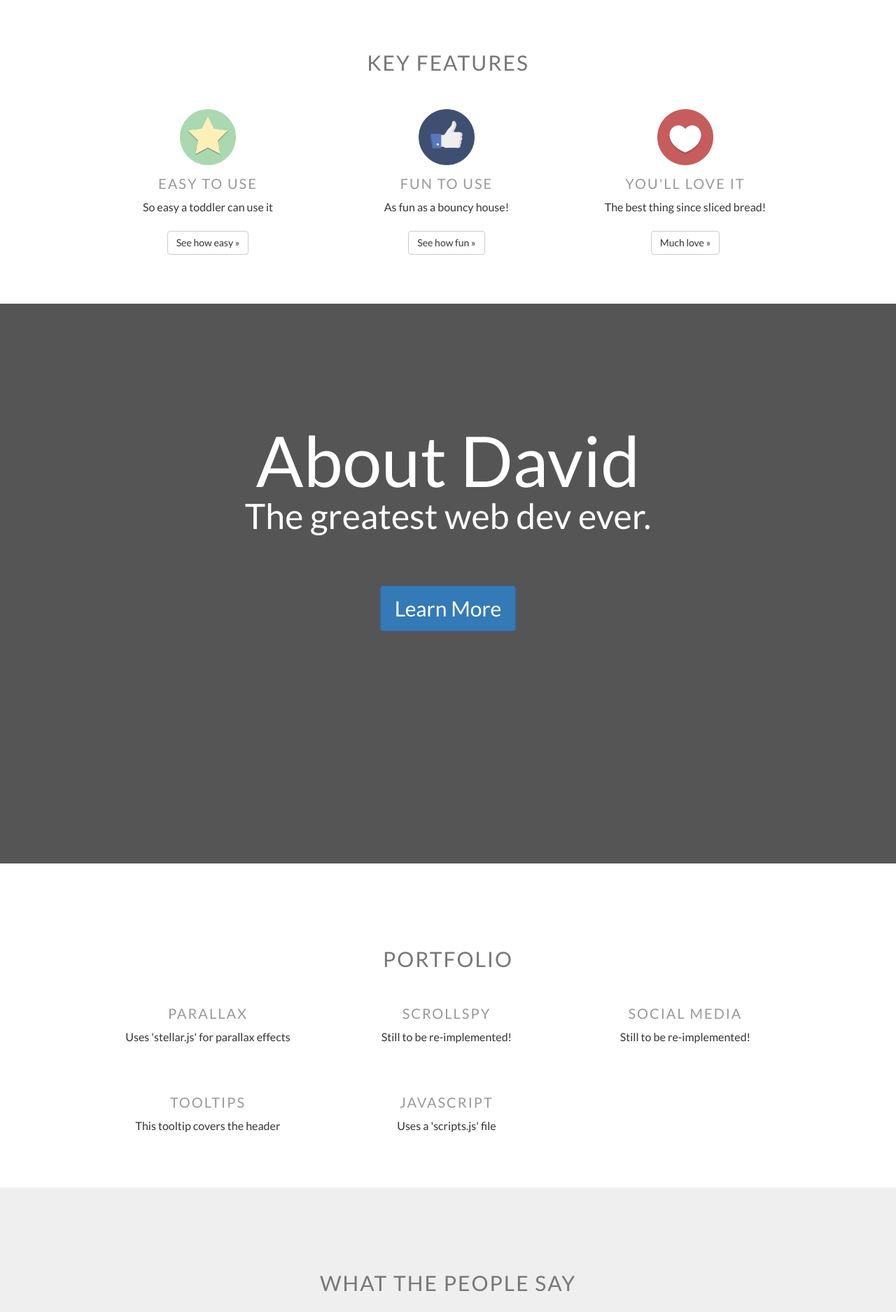
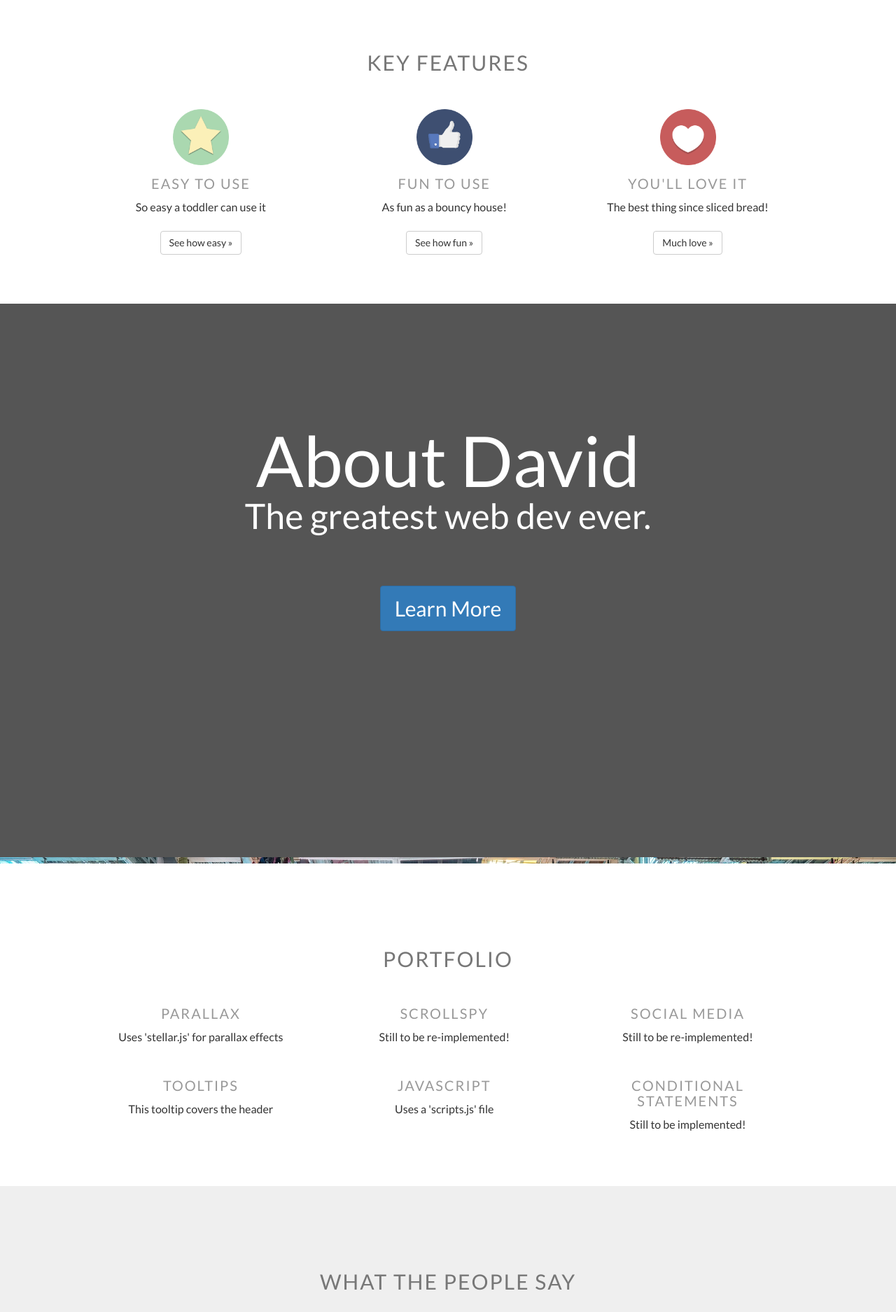
Before and after one commit to davidsretenovic/portfolio-2.7, a plain HTML site: page index.html in a window 1280 px wide. Shown: the part 860-2735 px from the top of the page at 70% size. Drawn offline with nearby package versions, Linux system fonts and the light colour scheme.

Commit message:
added bootstrap columns for features and portfolio section

```diff
--- a/index.html
+++ b/index.html
@@ -28,7 +28,7 @@
 					<span class="icon-bar"></span>
 				</button>
 				<header class="name navbar-brand">
-					<a href="#">David Sretenovic</a>
+					<a href="#">DS</a>
 				</header><!-- end name -->
 			</div><!-- end navbar-header -->
 			<div class="navbar-collapse collapse">
@@ -50,11 +50,11 @@
 		<div class="hero" id="main-hero">
 
 			<div class="hero-content">
-				<h1 class="hero-title">This is a hero title</h1>
+				<h1 class="hero-title">This is David's website</h1>
 				<p>The best and brightest website ever.</p>
 
-				<a href="#">Learn More</a>
-				<a href="#">Sign up</a>
+				<a href="#intro">Learn More</a>
+				<a href="#contact">Ask Me</a>
 
 			</div>
 
@@ -66,49 +66,59 @@
 			<div class="site-section-inside">
 				<div class="section-header">
 					<h2>Key Features</h2>
-				</div>
+				</div><!-- end section-header -->
 
-				<div class="feature-box">
+				<div class="row row-grid" id="feature-row">
+
+					<div class="col-sm-12 col-md-4 col-lg-4 feature-box" id="feature1">
 						<img src="img/star.png" alt="Easy to Use">
 						<h5>Easy to use</h5>
 						<p>So easy a toddler can use it</p>
 						<br>
 						<button type="button" class="btn btn-default" data-toggle="tooltip" data-placement="bottom" title="Easy to Use">See how easy &raquo;</button>
-				</div>
 
-				<div class="feature-box">
+					</div><!-- end feature1 -->
+
+					<div class="col-sm-12 col-md-4 col-lg-4 feature-box" id="feature2">
 						<img src="img/like.png" alt="Fun to Use">
 						<h5>Fun to use</h5>
 						<p>As fun as a bouncy house!</p>
 						<br>
 						<button type="button" class="btn btn-default" data-toggle="tooltip" data-placement="top" title="Fun to Use">See how fun &raquo;</button>
-				</div>
 
-				<div class="feature-box">
+					</div><!-- end feature2 -->
+
+					<div class="col-sm-12 col-md-4 col-lg-4 feature-box" id="feature3">
 						<img src="img/heart.png" alt="You'll love it">
 						<h5>You'll love it</h5>
 						<p>The best thing since sliced bread!</p>
 						<br>
 						<button type="button" class="btn btn-default" data-toggle="tooltip" data-placement="bottom" title="You'll love it">Much love &raquo;</button>
-				</div>
-			</div>
+
+					</div><!-- end feature3 -->
+
+				</div><!-- end feature-row -->
+
+			</div><!-- end site-section-inside -->
+
 		</section>
 
 		<!-- about -->
 
-		<div class="hero hero-about" id="about" data-stellar-background-ratio="0.5">
+		<section class="hero hero-about" id="about" data-stellar-background-ratio="0.3">
 			<div class="hero-content">
 				<h1 class="hero-title">About David</h1>
 				<p>The greatest web dev ever.</p>
 
-				<div class="row">
+				<div class="row row-grid">
 					<!-- <h2 class="learn-more">Learn More</h2> -->
 					<div class="modal-button">
 						<!-- Small modal button -->
 						<button type="button" class="btn btn-primary" data-toggle="modal" data-target=".bs-example-modal-lg" id="btn-learn-more">
 							<h2 class="learn-more">Learn More</h5>
 						</button>
-					</div> <!-- end modal-button -->
+					</div><!-- end modal-button -->
+
 					<div class="modal fade bs-example-modal-lg" tabindex="-1" role="dialog" aria-labelledby-"myLargeModalLabel" aria-hidden="true">
 						<div class="modal-dialog modal-lg" role="document">
 							<div class="modal-content">
@@ -119,15 +129,19 @@
 								<div class="modal-body">
 									Resume example text, should be removed
 									<embed id="modalembed" src="./docs/Rob.Pucci.SysAdmin.2012.pdf"></embed>
-								</div>
-							</div> <!-- end modal content -->
-						</div> <!-- end modal-dialog-modal-sm -->
-					</div> <!-- end modal fade -->
+								</div><!-- end modal-body -->
+
+							</div><!-- end modal content -->
+
+						</div><!-- end modal-dialog-modal-sm -->
+
+					</div><!-- end modal fade -->
 
 				</div><!-- end row -->
 
-			</div>
-		</div>
+			</div><!-- end hero-content -->
+
+		</section><!-- end about -->
 
 		<section class="site-section" id="portfolio">
 			<div class="site-section-inside">
@@ -135,38 +149,49 @@
 					<h2> Portfolio </h2>
 				</div> <!-- end section header -->
 
-				<div class="feature-box">
+				<div class="row row-grid" id="porfolio-row-1">
+					<div class="col-sm-12 col-md-4 col-lg-4 feature-box">
 						<h5>Parallax</h5>
 						<p>Uses 'stellar.js' for parallax effects</p>
-				</div><!-- end feature-box -->
+					</div>
 
-				<div class="feature-box">
+					<div class="col-sm-12 col-md-4 col-lg-4 feature-box">
 						<h5>Scrollspy</h5>
 						<p>Still to be re-implemented!</p>
-				</div><!-- end feature-box -->
+					</div>
 
-				<div class="feature-box">
+					<div class="col-sm-12 col-md-4 col-lg-4 feature-box">
 						<h5>Social Media</h5>
 						<p>Still to be re-implemented!</p>
-				</div> <!-- end feature-box -->
-			</div> <!-- end site-section-inside -->
-			<br>
-			<div class="site-section-inside">
-				<div class="feature-box">
+					</div>
+
+				</div><!-- end portfolio-row-1 -->
+
+				<div class="row row-grid" id="porfolio-row-2">
+
+					<div class="col-sm-12 col-md-4 col-lg-4 feature-box">
 						<a href="#" title="Tooltip" id="tt-01">
 							<h5>Tooltips</h5>
 						</a>
 						<p>This tooltip covers the header</p>
-				</div><!-- end feature-box -->
+					</div>
 
-				<div class="feature-box">
+					<div class="col-sm-12 col-md-4 col-lg-4 feature-box">
 						<a href="#" title="JavaScript">
 							<h5>JavaScript</h5>
 						</a>
 						<p>Uses a 'scripts.js' file</p>
-				</div><!-- end feature-box -->
+					</div>
+
+					<div class="col-sm-12 col-md-4 col-lg-4 feature-box">
+						<h5>Conditional Statements</h5>
+						<p>Still to be implemented!</p>
+					</div>
+
+				</div><!-- end portfolio-row-2 -->
 
 			</div><!-- end site-section-inside -->
+
 		</section> <!-- end about section -->
 
 		<!-- testimonials -->
```
Lines whose indentation alone changed are shown as unchanged.
